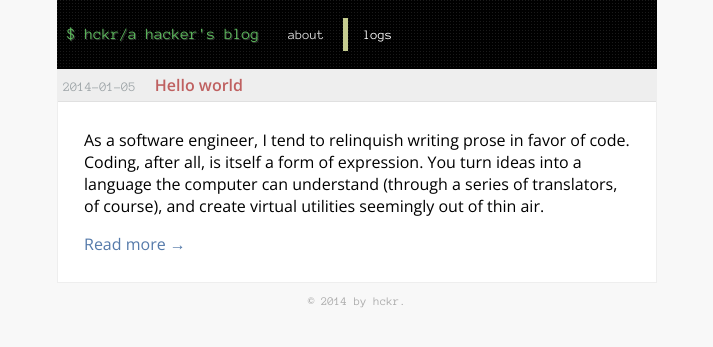
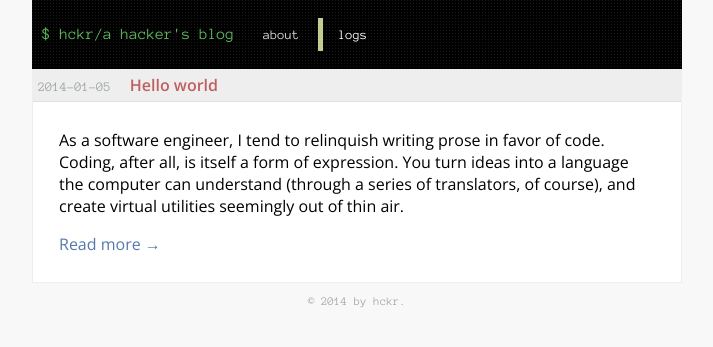
Before and after one commit to bitjockey42/astrohckr.github.io, a Jekyll site: the page built from index.md, in a window 1280 px wide. Shown: the top 347 px of the page, without its empty margins (283-996 px from the left). Built offline with Jekyll 4.4.1, drawn with Linux system fonts in a browser that asks for light colours; Markdown is read by kramdown in place of the engine named in the settings.

Commit message:
More tweaks

```diff
--- a/assets/stylesheets/header.css
+++ b/assets/stylesheets/header.css
@@ -7,7 +7,7 @@
 
 .header-site-title {
     color: #5cb85c;
-    text-shadow: 1px 1px #333;
+    text-shadow: 1px 1px #000;
     font-family: 'Anonymous Pro', sans-serif;
     text-decoration: none;
 }
--- a/assets/stylesheets/layout.css
+++ b/assets/stylesheets/layout.css
@@ -1,6 +1,6 @@
 .center {
     margin: 0 auto;
-    width: 600px;
+    width: 650px;
 }
 
 .row {
```
